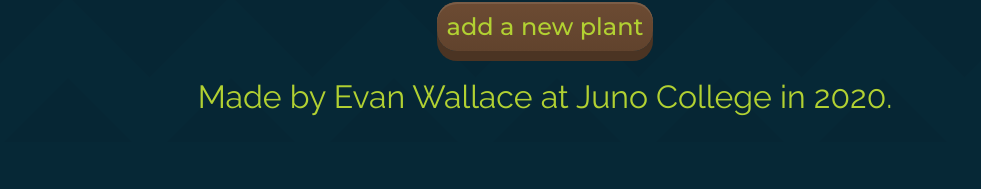
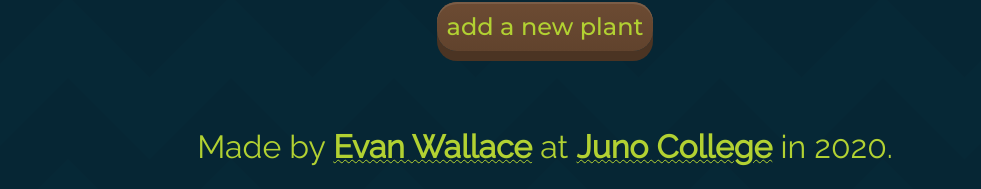
Before and after one commit to epwallace/sapling, a React (Create React App) app: page / in a window 1280 px wide. Shown: the part 900-1089 px from the top of the page, without its empty margins (95-1076 px from the left). Before the commit the page ends 1042 px from the top, so only its background shows below. Built offline with nearby package versions, Linux system fonts and the light colour scheme; no server answers; the database is empty.

Commit message:
adjust footer style

```diff
--- a/src/components/Footer.js
+++ b/src/components/Footer.js
@@ -5,7 +5,10 @@ class Footer extends Component {
     render() {
         return (
             <footer className='wrapper'>
-                <p><span>Made by Evan Wallace</span> <span>at Juno College in 2020.</span></p>
+                <p>
+                    <span>Made by <a href="https://www.github.com/epwallace">Evan Wallace</a> </span>
+                    <span>at <a href="https://www.junocollege.com">Juno College</a> in 2020.</span>
+                </p>
             </footer>
         );
     }
--- a/src/index.css
+++ b/src/index.css
@@ -391,12 +391,26 @@ footer {
 
 /* 'made by' text */
 footer p {
+  color: #b2d132;
+
   font-size: clamp(1rem, 0.6364rem + 2.2727vw, 2rem);
   text-align: center;
+
+  margin-top: 50px;
 }
 
 footer span {
   white-space: nowrap;
+}
+
+footer a {
+  text-decoration-line: underline;
+  text-decoration-style: wavy;
+  text-decoration-thickness: 1px;
+}
+
+footer a:hover {
+  color: #6c4b33;
 }
 
 /* MODAL STYLES --------------------------------------------------------------*/
@@ -439,6 +453,7 @@ footer span {
   .plantPage,
   form {
     margin-top: 25px;
+    padding-bottom: 25px;
   }
 }
 
```
